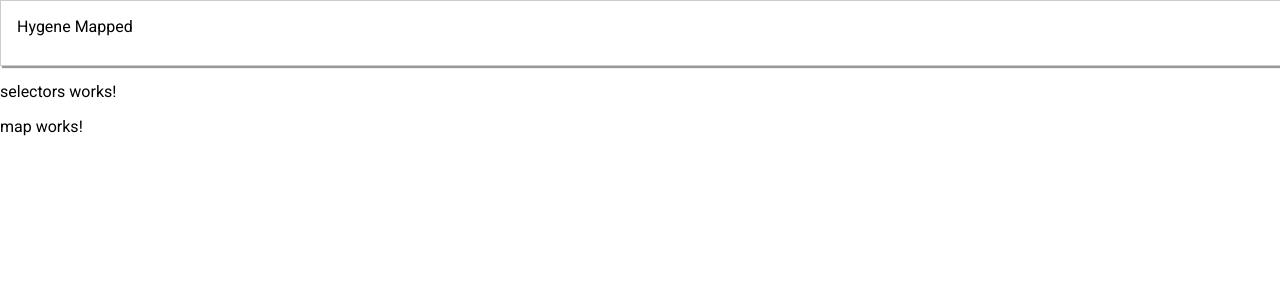
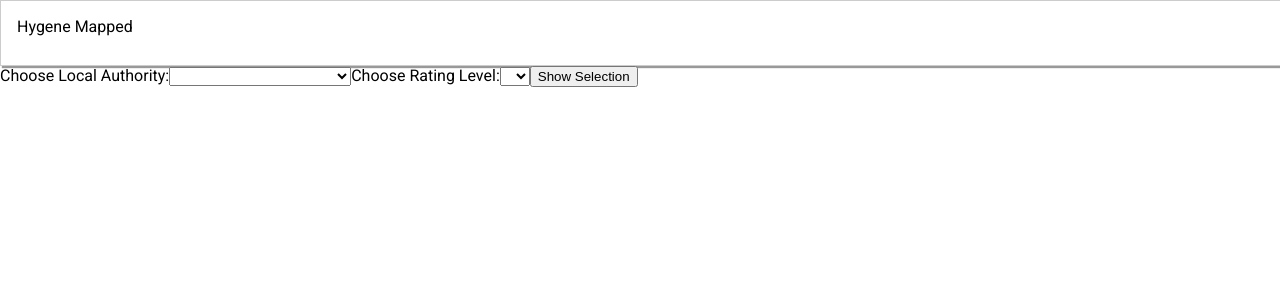
Before and after one commit to benAkehurst/hygene-mapped, an Angular app in the folder hygene-mapped/: page /home in a window 1280 px wide. Shown: the top 300 px of the page. Built offline with nearby package versions, Linux system fonts and the light colour scheme.

Commit message:
feat(map): get local auth data

```diff
--- a/hygene-mapped/src/app/components/map/map.component.html
+++ b/hygene-mapped/src/app/components/map/map.component.html
@@ -1,3 +1,28 @@
-<app-header></app-header>
-<app-selectors></app-selectors>
-<p>map works!</p>
+<div class="page-wrapper">
+  <app-header></app-header>
+  <div class="selectors">
+    <label for="authorities">Choose Local Authority:</label>
+    <select [(ngModel)]="chosenAuthority" id="authorities">
+      <option
+        *ngFor="let auth of authorities"
+        value="{{auth.LocalAuthorityId}}"
+      >
+        {{ auth.Name }}
+      </option>
+    </select>
+    <label for="ratings">Choose Rating Level:</label>
+    <select [(ngModel)]="chosenRating" id="ratings">
+      <option
+        *ngFor="let rating of ratings"
+        value="{{rating}}"
+      >
+        {{ rating }}</option
+      >
+    </select>
+    <button (click)="selectPlaceParams()">Show Selection</button>
+  </div>
+  <div class="loader" *ngIf="this.isLoading">Loading...</div>
+  <div class="data" *ngFor="let place of this.loadedPlaces">
+    {{ place.name }}
+  </div>
+</div>
--- a/hygene-mapped/src/app/components/map/map.component.scss
+++ b/hygene-mapped/src/app/components/map/map.component.scss
@@ -0,0 +1,2 @@
+.page-wrapper {
+}
--- a/hygene-mapped/src/app/components/map/map.component.ts
+++ b/hygene-mapped/src/app/components/map/map.component.ts
@@ -1,15 +1,47 @@
-import { Component, OnInit } from '@angular/core';
+import { Component, OnInit, ViewChild } from '@angular/core';
 
+import { DataService } from './../../../services/data.service';
+import { Place } from '../../../models/place.model';
+import { londonData, ratings } from '../../../data/london.factory';
 @Component({
   selector: 'app-map',
   templateUrl: './map.component.html',
   styleUrls: ['./map.component.scss']
 })
 export class MapComponent implements OnInit {
+  public isLoading = false;
+  public authorities: any;
+  public ratings: Array<number>;
+  public place: Place;
+  public loadedPlaces: Place[];
+  public chosenRating: string;
+  public chosenAuthority: string;
 
-  constructor() { }
+  constructor(private data: DataService) {}
 
   ngOnInit() {
+    this.authorities = londonData;
+    this.ratings = ratings;
   }
 
+  public selectAuthority(auth) {
+    this.chosenAuthority = auth;
+  }
+
+  public selectRating(rating) {
+    this.chosenRating = rating.toString();
+  }
+
+  public selectPlaceParams() {
+    this.getSelectedPlace(this.chosenRating, this.chosenAuthority);
+  }
+
+  public getSelectedPlace(rating: string, authority: string) {
+    this.isLoading = true;
+    this.data.getLocationData(rating, authority).subscribe(res => {
+      this.loadedPlaces = res;
+      console.log(this.loadedPlaces);
+      this.isLoading = false;
+    });
+  }
 }
```
